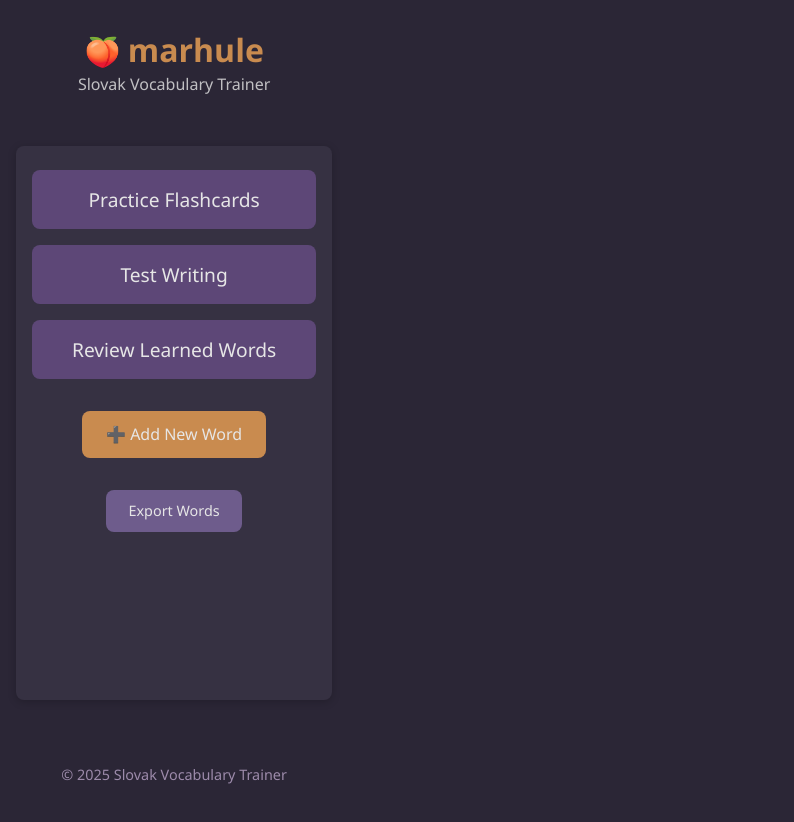
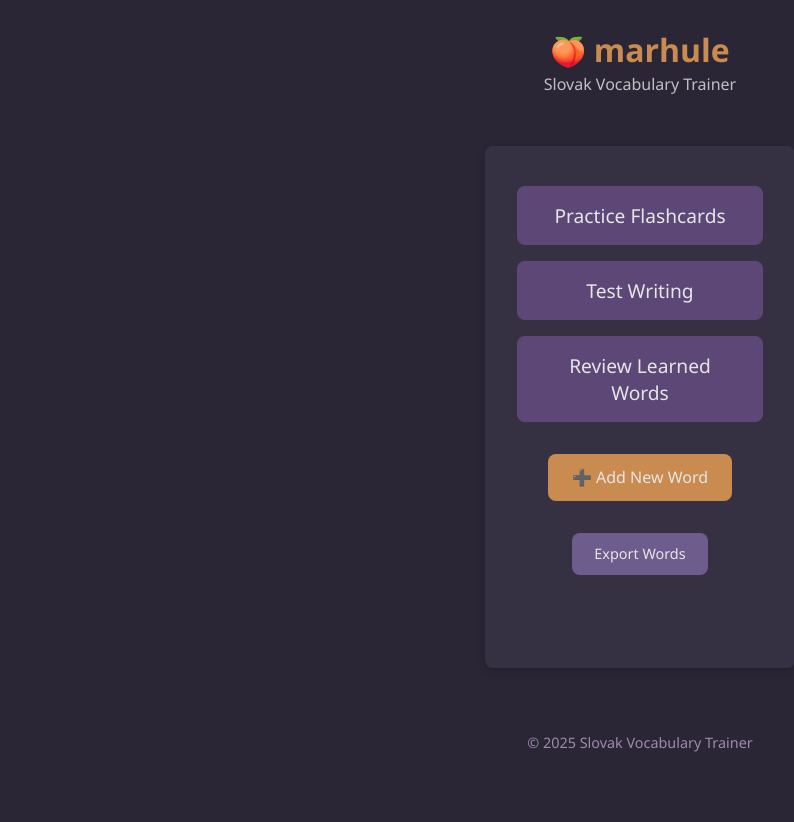
Before and after one commit to ulyanapolonskaya/marhule, a React (Vite) app: page / in a window 1280 px wide. Shown: the top 822 px of the page, without its empty margins (0-794 px from the left). After the commit the page ends 800 px from the top, so only its background shows below. Built offline with nearby package versions, Linux system fonts and the light colour scheme.

Commit message:
updated position

```diff
--- a/src/App.css
+++ b/src/App.css
@@ -25,9 +25,11 @@ body {
   display: flex;
   flex-direction: column;
   min-height: 100vh;
-  max-width: 800px;
+  max-width: 90%; /* Using percentage for better desktop scaling */
+  width: 100%;
   margin: 0 auto;
   padding: 1rem;
+  box-sizing: border-box;
 }
 
 /* Header */
@@ -62,10 +64,24 @@ body {
   display: flex;
   flex-direction: column;
   align-items: center;
-  padding: 1rem;
+  padding: 2rem;
   background-color: #363142; /* Slightly lighter than background for contrast */
   border-radius: var(--border-radius);
   box-shadow: var(--box-shadow);
+  width: 100%;
+  box-sizing: border-box;
+}
+
+/* Content Wrapper - ensures consistent width across all views */
+.home-view,
+.flashcard-container,
+.test-container,
+.add-word-view,
+.review-learned-view {
+  width: 100%;
+  max-width: 1200px;
+  margin: 0 auto;
+  box-sizing: border-box;
 }
 
 /* Footer */
@@ -170,7 +186,6 @@ button:active {
 
 /* Home View */
 .home-view {
-  width: 100%;
   display: flex;
   flex-direction: column;
   align-items: center;
@@ -185,8 +200,6 @@ button:active {
 
 /* Flashcard Styles */
 .flashcard-container {
-  width: 100%;
-  max-width: 400px;
   height: 250px;
   perspective: 1000px;
   margin: 2rem auto;
@@ -245,8 +258,6 @@ button:active {
 
 /* Test Writing View */
 .test-container {
-  width: 100%;
-  max-width: 500px;
   display: flex;
   flex-direction: column;
   align-items: center;
@@ -306,8 +317,9 @@ button:active {
 
 /* Add Word View */
 .add-word-view {
-  width: 100%;
-  max-width: 500px;
+  display: flex;
+  flex-direction: column;
+  align-items: center;
 }
 
 .add-word-view h2 {
@@ -341,7 +353,7 @@ button:active {
 }
 
 /* Responsive Design */
-@media (max-width: 600px) {
+@media (max-width: 768px) {
   .app-header h1 {
     font-size: 1.5rem;
   }
@@ -353,6 +365,7 @@ button:active {
 
   .flashcard-container {
     height: 200px;
+    max-width: 90%;
   }
 
   .russian-word {
--- a/src/index.css
+++ b/src/index.css
@@ -28,6 +28,8 @@ body {
   place-items: center;
   min-width: 320px;
   min-height: 100vh;
+  width: 100%;
+  justify-content: center;
 }
 
 h1 {
```
